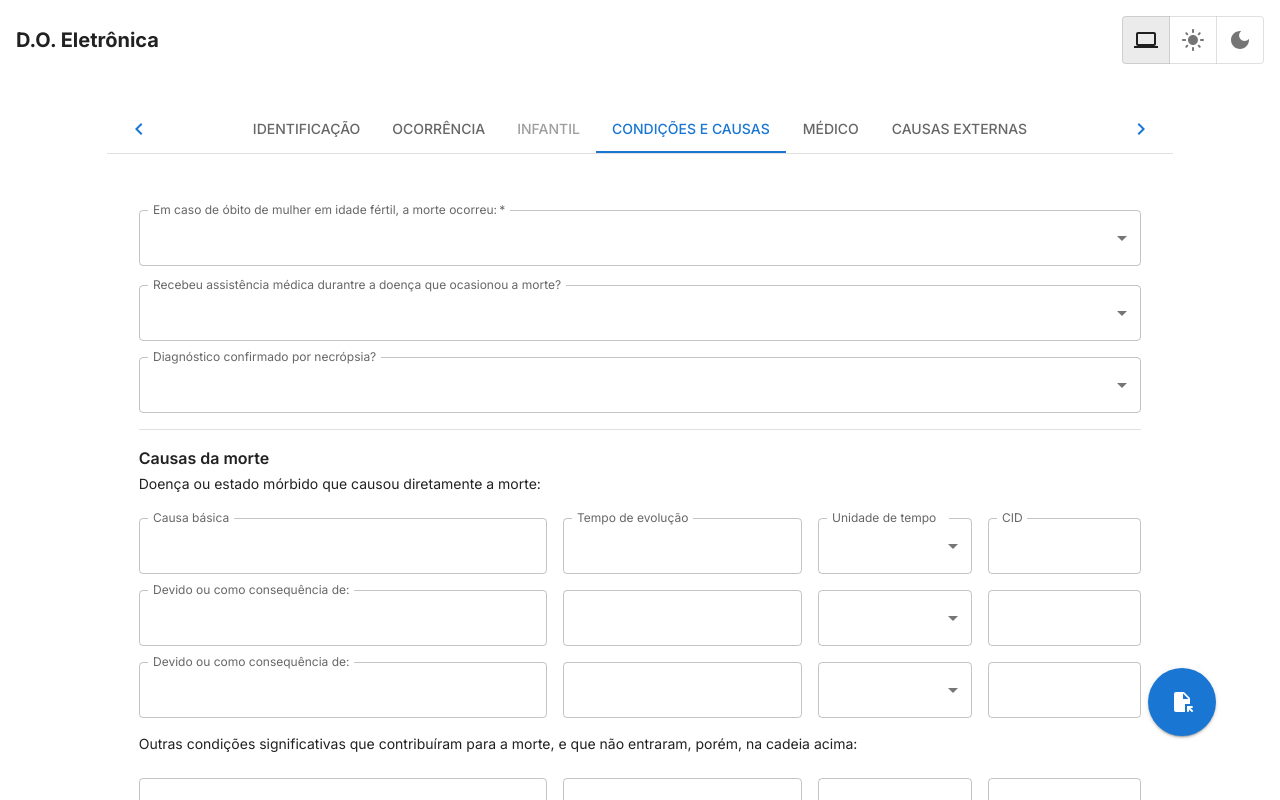
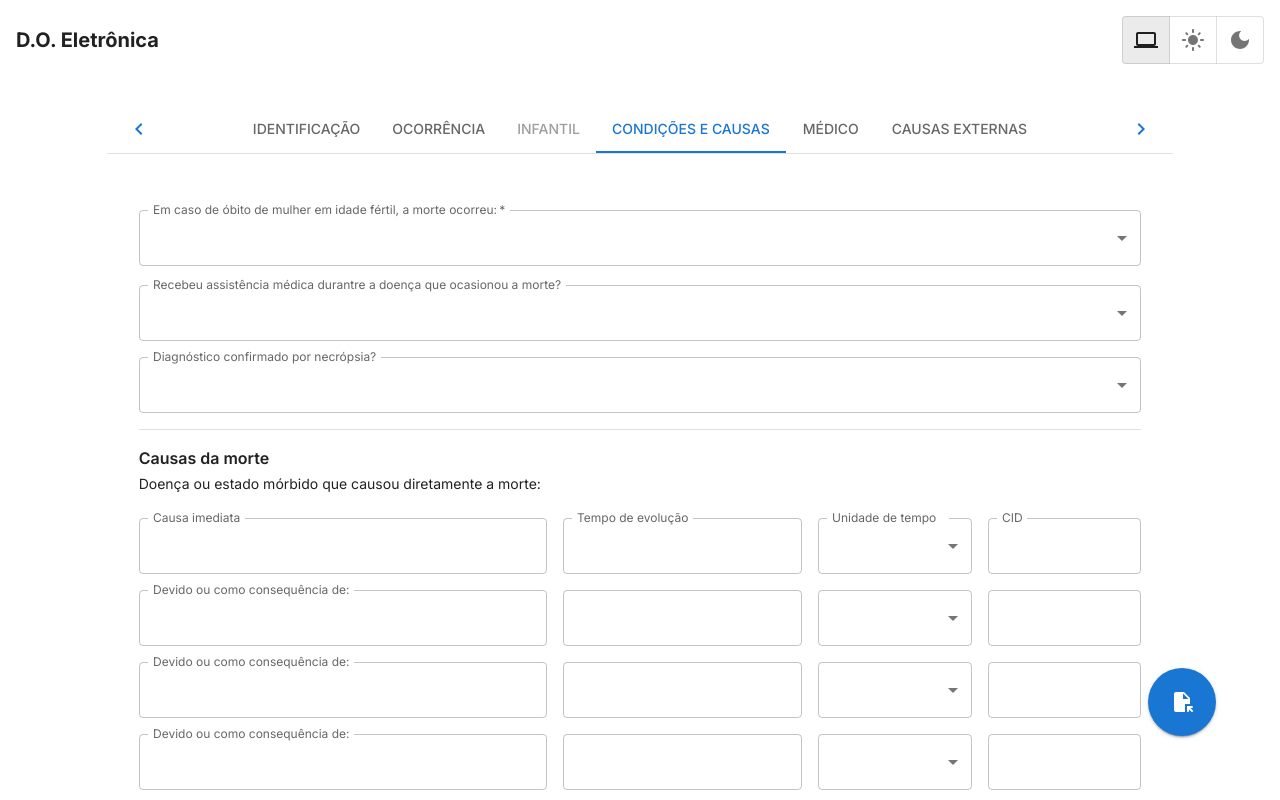
Before and after one commit to Ashlc/atestado-rp, a React (Vite) app: page / in a window 1280 px wide. Both pictures are taken after a click on the tab "CONDIÇÕES E CAUSAS". Shown: the top 800 px of the page. Built offline with nearby package versions, Linux system fonts and the light colour scheme; no server answers.

Commit message:
🔥fix: adjust startingIndex and endingIndex of renderCauseFields 🔥fix: renaming 'Causa básica' to 'Causa imediata'

```diff
--- a/src/pages/Conditions/Conditions.tsx
+++ b/src/pages/Conditions/Conditions.tsx
@@ -47,8 +47,8 @@ const Conditions = ({ value, index, ...other }: Props) => {
   }, [typeOfDeath, birth, death, setValue]);
 
   const renderCauseFields = (withLabel: boolean = true) => {
-    const startingIndex = withLabel ? 2 : 4;
-    const endingIndex = withLabel ? 3 : 5;
+    const startingIndex = withLabel ? 2 : 5;
+    const endingIndex = withLabel ? 4 : 6;
     const fields = [];
     for (let i = startingIndex; i <= endingIndex; i++) {
       fields.push(
@@ -229,7 +229,7 @@ const Conditions = ({ value, index, ...other }: Props) => {
         <Grid2 size={5}>
           <TextField
             fullWidth
-            label="Causa básica"
+            label="Causa imediata"
             slotProps={{ inputLabel: { shrink: true } }}
             error={!!get(errors, 'conditions.cause1')}
             {...register('conditions.cause1', { required: true })}
```
